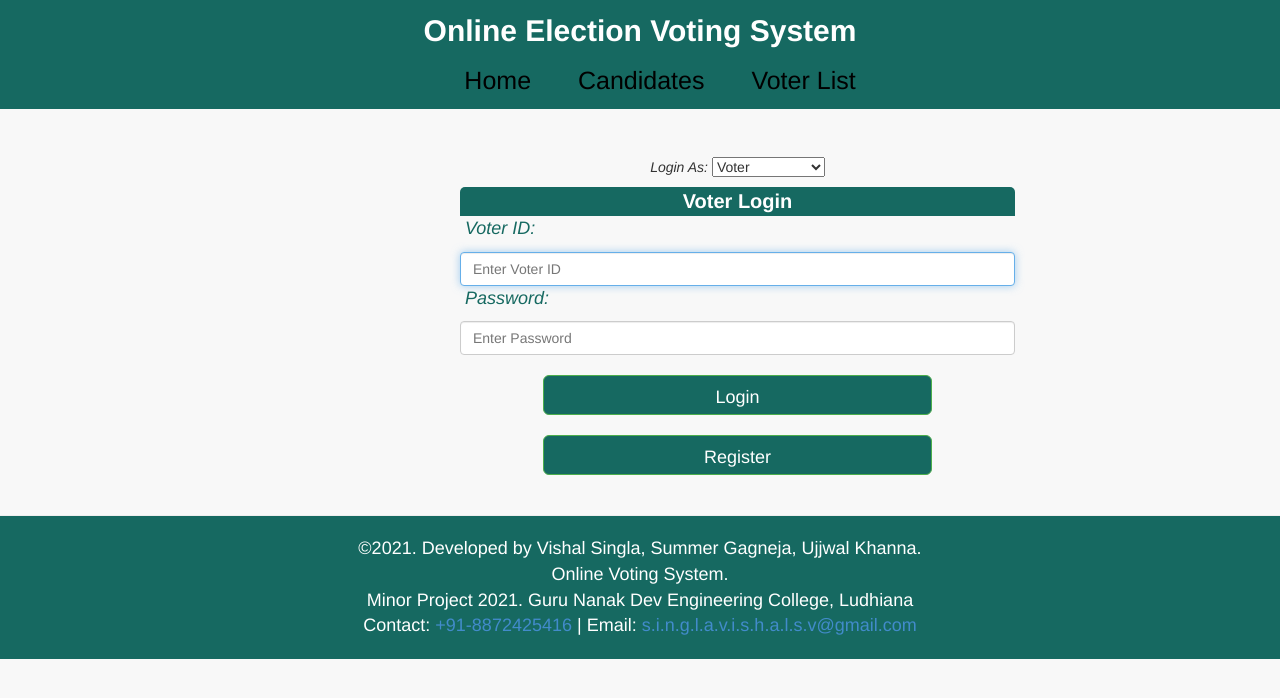
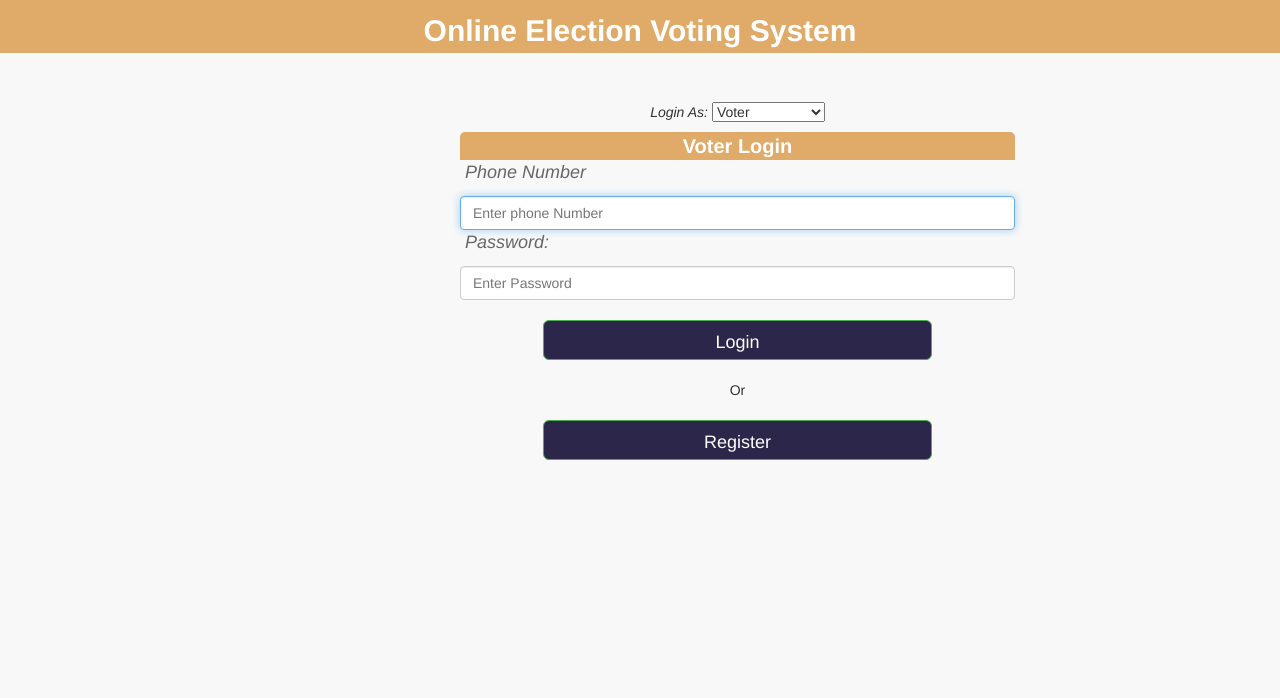
Before and after one commit to Manikanta-7342/Online-Election-Voting-System, a PHP site: page /login.php in a window 1280 px wide. Shown: the top 698 px of the page. Run offline with PHP 8.4, Linux system fonts and the light colour scheme.

Commit message:
Login details updated

```diff
--- a/css/a.css
+++ b/css/a.css
@@ -41,7 +41,7 @@ form .btn-block{
 }
 .form-heading{
 	font-weight: bold;
-	background-color:#166961;
+	background-color:#e0ab68;
 	font-size: 20px;
 	color: white;
 	border-top-left-radius: 5px;
@@ -60,15 +60,15 @@ form input{
 label{
 	font-style: italic;
 	font-size: large;
-	color: #166961;
+	color: #2c264a;
 }
 button{
 	font-size: larger;
-	background-color: ;
+	/*background-color: ;*/
 	cursor: pointer;
 	height: 40px;
 	border-style: solid;
-	border-color: #166961;
+	border-color: #2c264a;
 	border-width: thin;
 	border-radius: 5px;
 
--- a/index_banner.php
+++ b/index_banner.php
@@ -1,19 +1,19 @@
 
 <div class="side-bar"
-            style="background-color:#166961; font-size:25px; text-align:center; margin-top:-10px; padding-top:20px; padding-bottom:0px;">
+            style="background-color:#e0ab68; font-size:25px; text-align:center; margin-top:-10px; padding-top:20px; padding-bottom:0px;">
 
-                <a href="#" style="color:white; font-weight:bold; font-size:30px;"> Online Election Voting System</a>
+                <a href="index.php" style="color:white; font-weight:bold; font-size:30px;"> Online Election Voting System</a>
                 </a>
 
-        <nav class="nav-menue">
+        <!-- <nav class="nav-menue">
             <ul>
                 <li>
-                    <a href="index.php">Home</a>
+                    <a href="">Home</a>
                 </li>
-                <li><a href="view.php">Candidates</a></li>
-                <li><a href="voters.php">Voter List</a></li>
+                < <li><a href="view.php">Candidates</a></li> -->
+                <!-- <li><a href="voters.php">Voter List</a></li>
             </ul>
-        </nav>
+        </nav> -->
     </div>
 
 </div>
--- a/login.php
+++ b/login.php
@@ -24,24 +24,29 @@
                         <p/>
                     </center>
                         <form role="form" method = "post" enctype = "multipart/form-data" class="index-form">
-                            <div class="form-heading">
+                            <div class="form-heading" style="font-weight: bold;
+    background-color: #e0ab68;
+    font-size: 20px;
+    color: white;
+    border-top-left-radius: 5px;
+    border-top-right-radius: 5px;" >
                             <center>Voter Login</center>
                             </div>
 
 
-                                <div class="form-field">
-									<label for = "username">Voter ID: </label><br/>
-										<input class="form-control" placeholder="Enter Voter ID" name="idno" type="text" required = "required" autofocus>
+                                <div class="" style="color: #676767;">
+									<label for = "username" style="color: #676767;">Phone Number </label><br/>
+										<input class="form-control" placeholder="Enter phone Number" name="idno" type="text" required = "required" autofocus>
                                 </div>
 
                                 <div class="form-field">
-									<label for = "username" >Password: </label>
+									<label for = "username" style="color: #676767;">Password: </label>
 										<input class="form-control" placeholder="Enter Password" name="password" type="password" required = "required">
                                 </div>
                              <br/>
-                                <center><button class="btn btn-lg btn-block btn-success" name = "login" style="margin-bottom:0px;background-color: #166961;" width="50">Login</button>
+                                <center><button class="btn btn-lg btn-block btn-success" name = "login" style="margin-bottom:0px;background-color: #2c264a;" width="50">Login</button><br/>Or<br/>
                                 &nbsp;
-                            <a  href="register/index.php"><button type="button" class="btn btn-lg btn-success btn-block" data-dismiss="modal" style="margin-bottom:0px;background-color: #166961;">Register</button></a>
+                            <a  href="register/index.php"><button type="button" class="btn btn-lg btn-success btn-block" data-dismiss="modal" style="margin-bottom:0px;background-color: #2c264a;">Register</button></a>
 
                                 &nbsp;
 
@@ -64,9 +69,9 @@
     window.location = src;
   }
   </script>
-    <?php
+    <!-- </?php
         include ('footer.php');
-    ?>
+    ?> -->
 
 </body>
 
--- a/login_query.php
+++ b/login_query.php
@@ -5,9 +5,9 @@
 		$idno=$_POST['idno'];
 		$password=$_POST['password'];
 
-		$result = $conn->query("SELECT * FROM voters WHERE id_number = '$idno' && password = '".md5($password)."' &&  `status` = 'Unvoted'") or die(mysqli_errno());
+		$result = $conn->query("SELECT * FROM voters WHERE Contact_Number = '$idno' && `password` = '".md5($password)."' &&  `status` = 'Unvoted'") or die(mysqli_errno());
 		$row = $result->fetch_array();
-		$voted = $conn->query("SELECT * FROM `voters` WHERE id_number = '$idno' && password = '".md5($password)."' && `status` = 'Voted'")->num_rows;
+		$voted = $conn->query("SELECT * FROM `voters` WHERE Contact_Number = '$idno' && `password` = '".md5($password)."' && `status` = 'Voted'")->num_rows;
 		$numberOfRows = $result->num_rows;
 
 
@@ -28,7 +28,7 @@
 		}else{
 			?>
 			<script type="text/javascript">
-			alert('Your account is not Actived')
+			alert('Your account is not registered or Sorry You Already Voted')
 			</script>
 			<?php
 		}
--- a/register/css/a.css
+++ b/register/css/a.css
@@ -37,7 +37,8 @@ form{
 .form-field{
 }
 label{
-	color: #166961;
+	color: #2c264a;
+	font-family: sans-serif!important;
 	font-style: italic;
 	font-weight: bold;
 }
--- a/register/index_banner.php
+++ b/register/index_banner.php
@@ -1,6 +1,6 @@
 
             <div class="side-bar"
-            style="background-color: #166961; font-size:25px; text-align:center; margin-top:-10px; padding-top:20px;">
+            style="background-color: #e0ab68; font-size:25px; text-align:center; margin-top:-10px; padding-top:20px;">
 
                 <a href="#" style="color:white; font-weight:bold; font-size:30px;">2021 Online Elections Registeration</a>
                 </a>
--- a/view_banner.php
+++ b/view_banner.php
@@ -21,8 +21,8 @@ a:hover{
                 <li>
                     <a href="index.php">Home</a>
                 </li>
-                <li><a href="candidate_path.php">Candidates</a></li>
-                <li> <a href="register/index.php">Register</a></li>
+                <!-- <li><a href="candidate_path.php">Candidates</a></li>
+                <li> <a href="register/index.php">Register</a></li> -->
                 <li><a href="login.php">Login</a></li>
             </ul>
         </nav>
```
Also changed, not shown: register/css/Mystlyes.css (+6 -6 lines), register/index.php (+19 -15 lines), register/signUpData.php (+5 -15 lines), admin/upload/banner-1.png (added).
